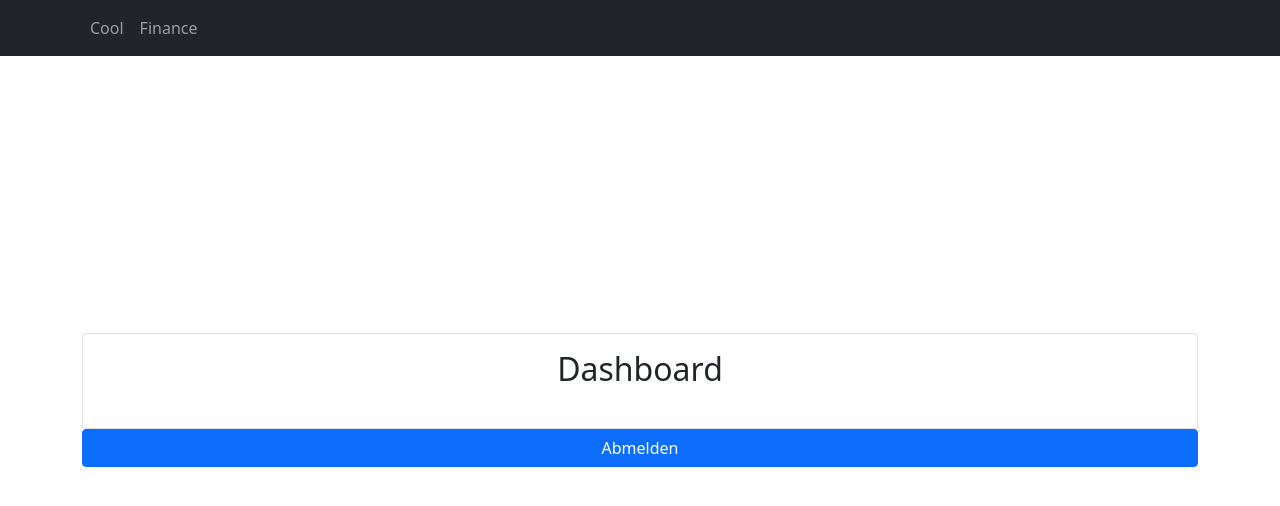
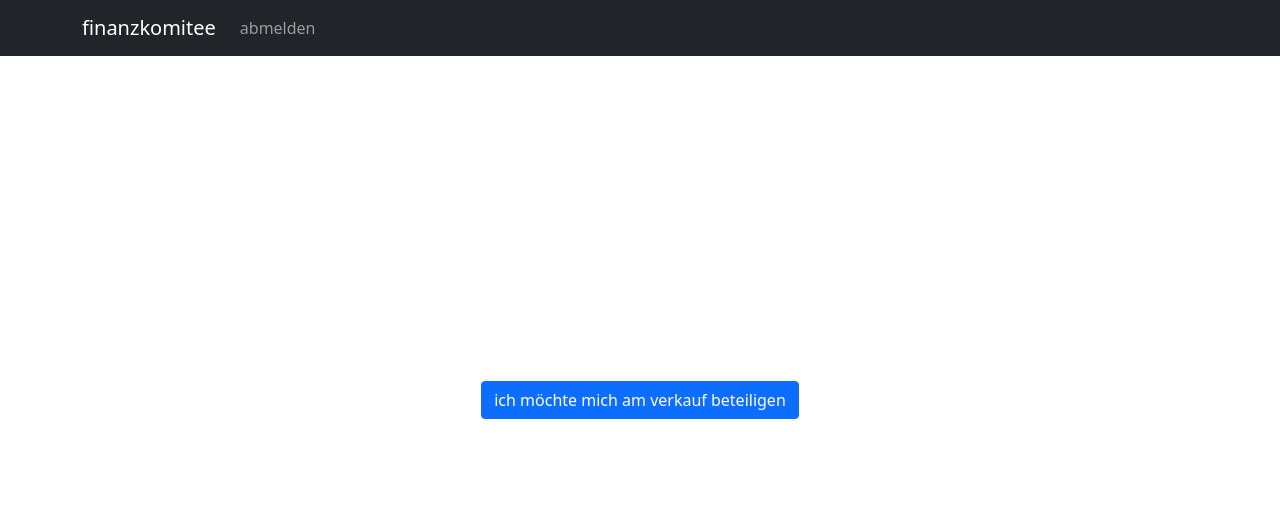
Before and after one commit to Tobotis/SalesManager, a React (Create React App) app: page / in a window 1280 px wide. Shown: the top 506 px of the page. Built offline with nearby package versions, Linux system fonts and the light colour scheme; no server answers; sample sign-in values are in the browser's storage.

Commit message:
added navigation bar

```diff
--- a/src/components/Dashboard.js
+++ b/src/components/Dashboard.js
@@ -1,35 +1,12 @@
 import { Button, Alert, Card } from "react-bootstrap";
-import { useAuth } from "../contexts/AuthContext";
-import { useState } from "react";
-import { useNavigate } from "react-router-dom";
 import Layout from "./Layout";
 
 const Dashboard = () => {
-  const { signout, currentUser } = useAuth();
-  const [error, setError] = useState("");
-  const [loading, setLoading] = useState(false);
-  const navigate = useNavigate();
-  const handleClick = async () => {
-    try {
-      setLoading(true);
-      await signout();
-      navigate("/signin");
-    } catch {
-      setError("irgendetwas ist schief gelaufen");
-    }
-    setLoading(false);
-  };
   return (
     <Layout>
-      <Card>
-        <Card.Body>
-          <h2 className="text-center mb-4">Dashboard</h2>
-          {error ?? <Alert variant="danger">{error}</Alert>}
-        </Card.Body>
-      </Card>
-      <Button className="w-100" onClick={handleClick} disabled={loading}>
-        Abmelden
-      </Button>
+      <div className="text-center">
+        <Button>ich möchte mich am verkauf beteiligen</Button>
+      </div>
     </Layout>
   );
 };
--- a/src/components/NavigationBar.js
+++ b/src/components/NavigationBar.js
@@ -1,18 +1,33 @@
-import { Navbar, Nav, Container } from "react-bootstrap";
+import { Navbar, Nav, Container, Alert, Button } from "react-bootstrap";
+import { useAuth } from "../contexts/AuthContext";
+import { useState } from "react";
+import { useNavigate } from "react-router-dom";
 
 const NavigationBar = () => {
-  const handleClick = () => {
-    console.log("logout");
-  }
-
+  const { signout } = useAuth();
+  const [error, setError] = useState("");
+  const [loading, setLoading] = useState(false);
+  const navigate = useNavigate();
+  const handleClick = async () => {
+    try {
+      setLoading(true);
+      await signout();
+      navigate("/signin");
+    } catch {
+      setError("irgendetwas ist schief gelaufen");
+    }
+    setLoading(false);
+  };
   return (
-    <Navbar collapseOnSelect fixed="top" expand="sm" bg="dark" variant="dark">
+    <Navbar collapseOnSelect fixed="top" expand="lg" bg="dark" variant="dark">
       <Container>
+        <Navbar.Brand href="/">finanzkomitee</Navbar.Brand>
         <Navbar.Toggle aria-controls="responsive-navbar-nav" />
         <Navbar.Collapse id="responsive-navbar-nav">
-          <Nav>
-            <Nav.Link href="">Cool</Nav.Link>
-            <Nav.Link href="">Finance</Nav.Link>
+          <Nav className="me-auto">
+            <Nav.Link onClick={handleClick} disabled={loading}>
+              abmelden
+            </Nav.Link>
           </Nav>
         </Navbar.Collapse>
       </Container>
```
